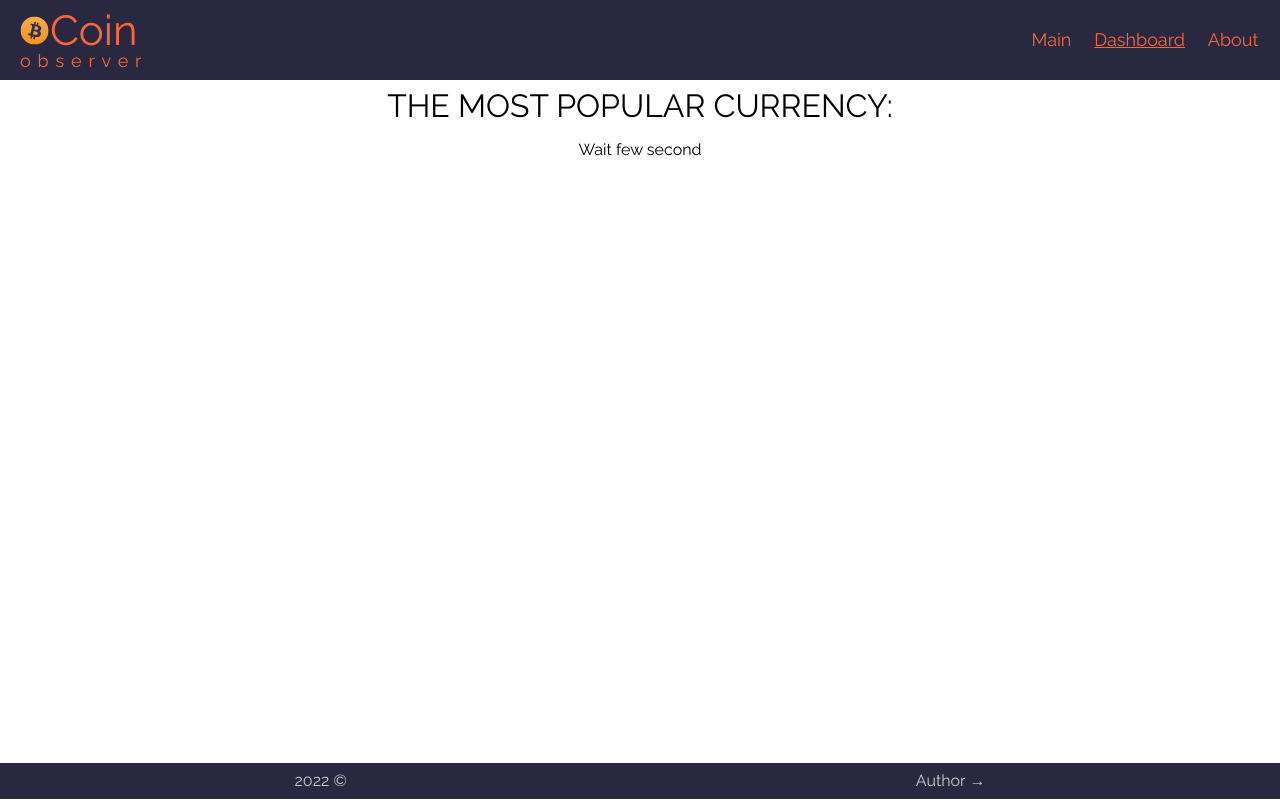
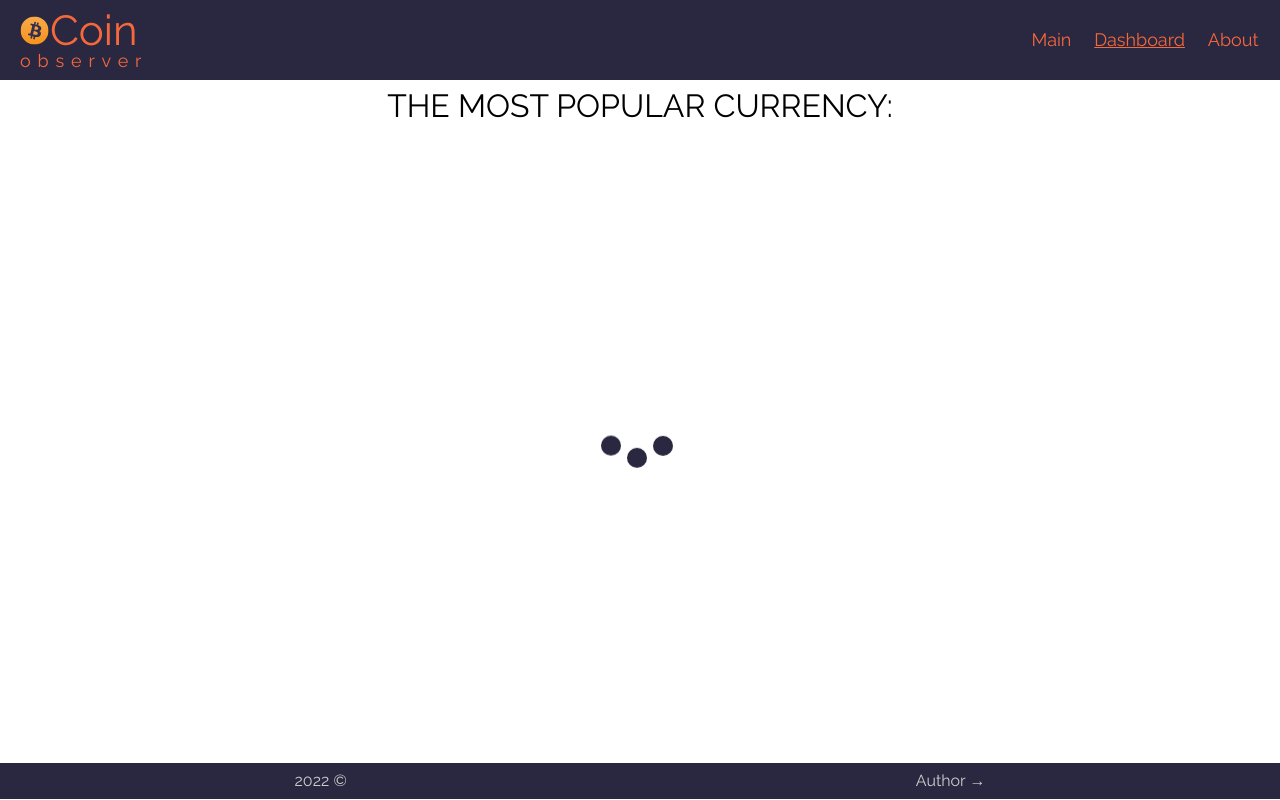
Before and after one commit to DStukalo/TaskForProBit, a Next.js app: page /dashboard in a window 1280 px wide. Built offline with nearby package versions, Linux system fonts and the light colour scheme.

Commit message:
feat: add preloader

```diff
--- /dev/null
+++ b/components/Loader.js
@@ -0,0 +1,71 @@
+import styled from 'styled-components';
+
+const Screen = styled.div`
+    position: relative;
+    height: calc(100vh - 197px);
+    width: 100%;
+    opacity: 0;
+    animation: fade 0.4s ease-in forwards;
+
+    @keyframes fade {
+        0% {
+            opacity: 0.4;
+        }
+        50% {
+            opacity: 0.8;
+        }
+        100% {
+            opacity: 1;
+        }
+    }
+`;
+const Balls = styled.div`
+    display: flex;
+    position: absolute;
+    top: 50%;
+    left: 50%;
+    transform: translate(-50%, -50%);
+
+    .ball {
+        height: 20px;
+        width: 20px;
+        border-radius: 50%;
+        background: #2a2740;
+        margin: 0 6px 0 0;
+        animation: oscillate 0.7s ease-in forwards infinite;
+    }
+
+    .one {
+        animation-delay: 0.5s;
+    }
+    .two {
+        animation-delay: 1s;
+    }
+    .three {
+        animation-delay: 2s;
+    }
+
+    @keyframes oscillate {
+        0% {
+            transform: translateY(0);
+        }
+        50% {
+            transform: translateY(20px);
+        }
+        100% {
+            transform: translateY(0);
+        }
+    }
+`;
+
+export default function LoadingScreen() {
+    return (
+        <Screen>
+            <Balls>
+                <div className='ball one'></div>
+                <div className='ball two'></div>
+                <div className='ball three'></div>
+            </Balls>
+        </Screen>
+    );
+}
--- a/pages/dashboard.js
+++ b/pages/dashboard.js
@@ -2,12 +2,14 @@ import { useEffect, useState } from 'react';
 
 import { Card } from '../components/Card';
 import styles from '../styles/pages/Dashboard.module.scss';
+import LoadingScreen from '../components/Loader';
 
 export default function Dashboard() {
     const [state, setState] = useState(null);
-
+    const [isLoading, setIsLoading] = useState(true);
     useEffect(() => {
         const fetchData = async () => {
+            setIsLoading(false);
             const response = await fetch(
                 'https://api.coingecko.com/api/v3/simple/price?ids=ethereum%2Cbitcoin%2Cbinancecoin%2Cdogecoin%2Cshiba-inu%2Ctron&vs_currencies=usd%2Ceur'
             );
@@ -28,7 +30,7 @@ export default function Dashboard() {
             </h2>
             <section className={styles.cards}>
                 {state && Object.entries(state).map((el) => Card(el))}
-                {!state && <div>Wait few second</div>}
+                {isLoading && <LoadingScreen />}
             </section>
         </div>
     );
```
